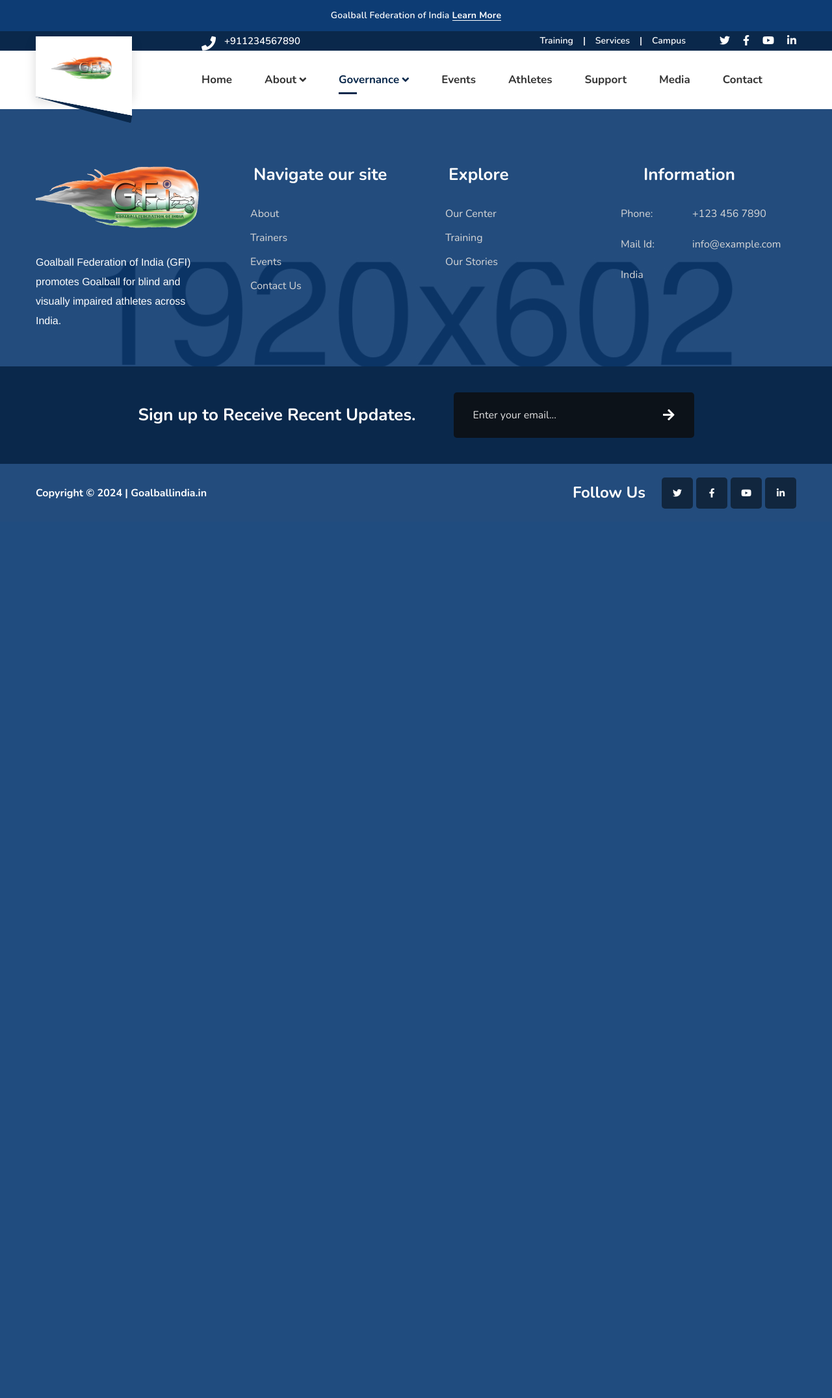
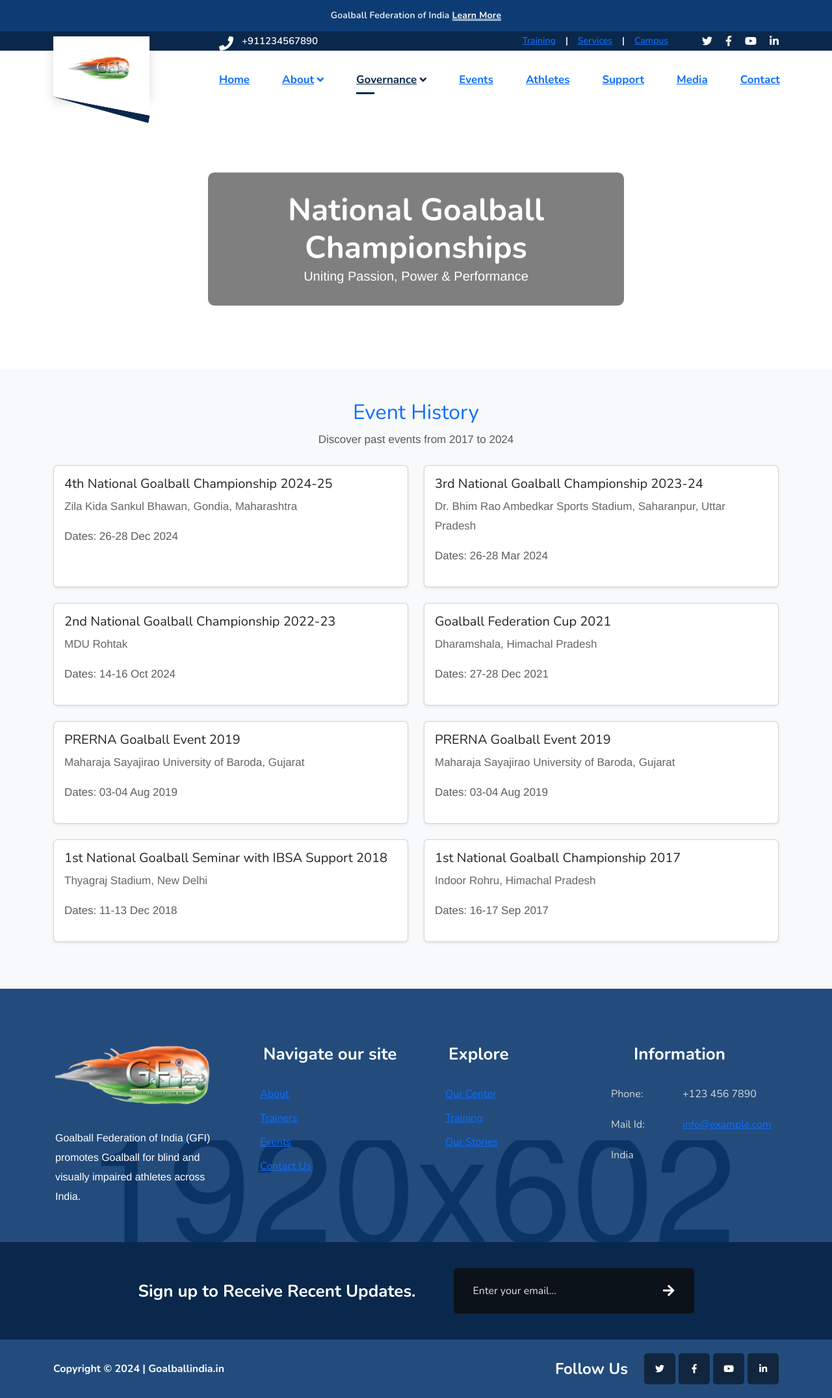
Before and after one commit to Pankajvijaybhatnagar/goalball, a PHP site: page /events.php in a window 1280 px wide. Shown: the whole page at 65% size. Before the commit the page ends 783 px from the top, so only its background shows below. Run offline with PHP 8.4, Linux system fonts and the light colour scheme.

Commit message:
updatd code by pankaj

```diff
--- a/events.php
+++ b/events.php
@@ -4,6 +4,139 @@
 include "layouts/header.php";
 ?>
 
+<?php
+// Event Data Array (you can fetch from DB later if needed)
+$events = [
+    [
+        "title" => "4th National Goalball Championship 2024-25",
+        "location" => "Zila Kida Sankul Bhawan, Gondia, Maharashtra",
+        "date" => "26-28 Dec 2024"
+    ],
+    [
+        "title" => "3rd National Goalball Championship 2023-24",
+        "location" => "Dr. Bhim Rao Ambedkar Sports Stadium, Saharanpur, Uttar Pradesh",
+        "date" => "26-28 Mar 2024"
+    ],
+    [
+        "title" => "2nd National Goalball Championship 2022-23",
+        "location" => "MDU Rohtak",
+        "date" => "14-16 Oct 2024"
+    ],
+    [
+        "title" => "Goalball Federation Cup 2021",
+        "location" => "Dharamshala, Himachal Pradesh",
+        "date" => "27-28 Dec 2021"
+    ],
+    [
+        "title" => "PRERNA Goalball Event 2019",
+        "location" => "Maharaja Sayajirao University of Baroda, Gujarat",
+        "date" => "03-04 Aug 2019"
+    ],
+    [
+        "title" => "PRERNA Goalball Event 2019",
+        "location" => "Maharaja Sayajirao University of Baroda, Gujarat",
+        "date" => "03-04 Aug 2019"
+    ],
+    [
+        "title" => "1st National Goalball Seminar with IBSA Support 2018",
+        "location" => "Thyagraj Stadium, New Delhi",
+        "date" => "11-13 Dec 2018"
+    ],
+    [
+        "title" => "1st National Goalball Championship 2017",
+        "location" => "Indoor Rohru, Himachal Pradesh",
+        "date" => "16-17 Sep 2017"
+    ]
+];
+?>
+<!DOCTYPE html>
+<html lang="en">
+<head>
+    <meta charset="UTF-8">
+    <title>National Goalball Championships</title>
+    <meta name="viewport" content="width=device-width, initial-scale=1">
+    <!-- Bootstrap CDN or local -->
+    <link href="https://cdn.jsdelivr.net/npm/bootstrap@5.3.0/dist/css/bootstrap.min.css" rel="stylesheet">
+    <style>
+        .hero-banner {
+            height: 400px;
+            position: relative;
+            overflow: hidden;
+        }
+        .hero-banner img {
+            width: 100%;
+            height: 100%;
+            object-fit: cover;
+        }
+        .banner-overlay {
+            position: absolute;
+            top: 50%;
+            left: 50%;
+            transform: translate(-50%, -50%);
+            background: rgba(0, 0, 0, 0.5);
+            padding: 30px 60px;
+            border-radius: 10px;
+        }
+        .banner-overlay h2, .banner-overlay p {
+            color: #fff;
+            margin-bottom: 0;
+        }
+    </style>
+</head>
+<body>
+
+<!-- Header -->
+<!-- <header class="bg-dark text-white py-3">
+    <div class="container text-center">
+        <h1>National Goalball Championship Events</h1>
+        <p class="mb-0">Organized Nationwide with Passion & Purpose</p>
+    </div>
+</header> -->
+
+<!-- Hero Banner -->
+<section class="hero-banner">
+    <!-- <img src="assets/images/goalball-banner.jpg" alt="Goalball Banner"> -->
+    <div class="banner-overlay text-center">
+        <h2 class="display-5 fw-bold">National Goalball Championships</h2>
+        <p class="lead">Uniting Passion, Power & Performance</p>
+    </div>
+</section>
+
+<!-- Event Section -->
+<section class="bg-light py-5">
+    <div class="container">
+        <div class="text-center mb-4">
+            <h2 class="text-primary">Event History</h2>
+            <p class="text-muted">Discover past events from 2017 to 2024</p>
+        </div>
+        <div class="row">
+            <?php foreach ($events as $event): ?>
+                <div class="col-md-6 mb-4">
+                    <div class="card h-100 shadow-sm">
+                        <div class="card-body">
+                            <h5 class="card-title"><?php echo htmlspecialchars($event['title']); ?></h5>
+                            <p class="card-text"><?php echo htmlspecialchars($event['location']); ?></p>
+                            <p class="text-muted">Dates: <?php echo htmlspecialchars($event['date']); ?></p>
+                        </div>
+                    </div>
+                </div>
+            <?php endforeach; ?>
+        </div>
+    </div>
+</section>
+
+<!-- Footer -->
+<!-- <footer class="bg-dark text-white text-center py-4">
+    <div class="container">
+        <p class="mb-1">&copy; <?php echo date("Y"); ?> National Goalball Federation</p>
+        <small>Designed & Developed by Your Team</small>
+    </div>
+</footer> -->
+
+<!-- Optional JS for Bootstrap -->
+<script src="https://cdn.jsdelivr.net/npm/bootstrap@5.3.0/dist/js/bootstrap.bundle.min.js"></script>
+</body>
+</html>
 
 
 
--- a/layouts/header.php
+++ b/layouts/header.php
@@ -1,21 +1,17 @@
 <?php
 include 'menus.php';
+$currentPage = basename($_SERVER['PHP_SELF']);
 ?>
-
 
 <!DOCTYPE html>
 <html lang="en">
-
 <head>
     <meta charset="UTF-8">
     <meta name="viewport" content="width=device-width, initial-scale=1, shrink-to-fit=no">
-    <meta name="description" content="" />
-    <meta name="keywords" content="" />
+    <title>Goalball Federation of India</title>
     <link rel="icon" href="assets/images/favicon.png" sizes="35x35" type="image/png">
-    <title>Goalball Federation of India</title>
 
-
-
+    <!-- Your Original CSS Files -->
     <link rel="stylesheet" href="assets/css/all.min.css">
     <link rel="stylesheet" href="assets/css/animate.min.css">
     <link rel="stylesheet" href="assets/css/bootstrap.min.css">
@@ -28,27 +24,26 @@
     <link rel="stylesheet" href="assets/css/owl.css">
     <link rel="stylesheet" href="assets/css/custom.css">
 </head>
+<body>
 
-<body>
 <main>
     <div id="preloader">
         <div class="preloader-inner">
-                <!-- <i class="preloader-icon thm-clr fas fas fa-medal"></i> -->
             <img src="assets/images/logo2.png" alt="">
         </div>
-        </div><!-- Page Loader -->
+    </div>
+
     <header class="style3 w-100">
         <div class="top-noti scndry-bg text-center w-100">
             <div class="container">
-                    <p class="mb-0">Goalball Federation of India <a class="simple-link d-inline-block"
-                            href="javascript:void(0);" title="">Learn More</a></p>
+                <p class="mb-0">Goalball Federation of India <a class="simple-link d-inline-block" href="javascript:void(0);" title="">Learn More</a></p>
             </div>
         </div>
+
         <div class="topbar bg-color11 w-100">
             <div class="container">
                 <div class="topbar-inner d-flex flex-wrap align-items-center justify-content-between w-100">
-                        <div class="header-contact position-relative"><i
-                                class="fas fa-phone position-absolute"></i>+911234567890</div>
+                    <div class="header-contact position-relative"><i class="fas fa-phone position-absolute"></i>+911234567890</div>
                     <div class="topbar-right d-inline-flex align-items-center flex-wrap">
                         <ul class="top-links mb-0 list-unstyled d-inline-flex align-items-center flex-wrap">
                             <li><a href="#" title="">Training</a></li>
@@ -56,86 +51,54 @@
                             <li><a href="#" title="">Campus</a></li>
                         </ul>
                         <div class="social-links d-inline-flex">
-                                <a href="https://twitter.com/" title="Twtiiter" target="_blank"><i
-                                        class="fab fa-twitter"></i></a>
-                                <a href="https://www.facebook.com/" title="Facebook" target="_blank"><i
-                                        class="fab fa-facebook-f"></i></a>
-                                <a href="https://www.youtube.com/" title="Youtube" target="_blank"><i
-                                        class="fab fa-youtube"></i></a>
-                                <a href="https://www.linkedin.com/" title="Linkedin" target="_blank"><i
-                                        class="fab fa-linkedin-in"></i></a>
-                            </div>
-                            <!-- <a class="search-btn d-inline-block position-relative" href="javascript:void(0);" title=""><i class="fas fa-search"></i></a> -->
+                            <a href="https://twitter.com/" target="_blank"><i class="fab fa-twitter"></i></a>
+                            <a href="https://www.facebook.com/" target="_blank"><i class="fab fa-facebook-f"></i></a>
+                            <a href="https://www.youtube.com/" target="_blank"><i class="fab fa-youtube"></i></a>
+                            <a href="https://www.linkedin.com/" target="_blank"><i class="fab fa-linkedin-in"></i></a>
                         </div>
                     </div>
                 </div>
-            </div><!-- Topbar -->
+            </div>
+        </div>
+
+        <!-- Logo and Main Menu -->
         <div class="logo-menu-wrap position-relative w-100">
             <div class="container">
-                    <div
-                        class="logo-menu-inner d-flex flex-wrap align-items-center justify-content-between position-relative w-100">
+                <div class="logo-menu-inner d-flex flex-wrap align-items-center justify-content-between position-relative w-100">
                     <div class="logo v2 z1 bg-color6 shadow position-absolute text-center">
-                            <h1 class="mb-0"><a class="d-block" href="index.html" title="Home"><img class="img-fluid"
-                                        width="100px" src="assets/images/logo-2.png" alt="Logo"
-                                        srcset="assets/images/logo-2.png"></a></h1>
-                        </div><!-- Logo -->
+                        <h1 class="mb-0"><a class="d-block" href="index.php" title="Home"><img class="img-fluid" width="100px" src="assets/images/logo-2.png" alt="Logo"></a></h1>
+                    </div>
                     <nav class="d-flex flex-wrap align-items-center justify-content-between w-100">
                         <div class="header-left">
                             <ul class="mb-0 list-unstyled d-inline-flex">
                                 <?php
                                 foreach ($menus as $key => $value) {
-                                        echo '<li class="menu-item' . (!empty($value['submenus']) ? '-has-children' : '') . '"><a href="' . $value['link'] . '" title="">' . $key . '</a>';
+                                    $isActive = '';
+                                    $hasSubmenus = !empty($value['submenus']);
+                                    $isParentActive = false;
 
-                                        if (!empty($value['submenus'])) {
+                                    if (!$hasSubmenus && basename($value['link']) === $currentPage) {
+                                        $isActive = ' active';
+                                    }
+
+                                    if ($hasSubmenus) {
+                                        foreach ($value['submenus'] as $submenuValue) {
+                                            if (basename($submenuValue['link']) === $currentPage) {
+                                                $isActive = ' active';
+                                                $isParentActive = true;
+                                                break;
+                                            }
+                                        }
+                                    }
+
+                                    echo '<li class="menu-item' . ($hasSubmenus ? ' menu-item-has-children' : '') . $isActive . '">';
+                                    echo '<a href="' . $value['link'] . '">' . $key . '</a>';
+
+                                    if ($hasSubmenus) {
                                         echo '<ul class="mb-0 list-unstyled">';
                                         foreach ($value['submenus'] as $submenuKey => $submenuValue) {
-                                                echo '<li><a href="' . $submenuValue['link'] . '" title="">' . $submenuKey . '</a></li>';
-                                            }
-                                            echo '</ul>';
-                                        }
-
-                                        echo '</li>';
-                                    }
-                                    ?>
-                                    <!-- <li class="menu-item-has-children"><a href="javascript:void(0);" title="">Home</a> -->
-
-                                </ul>
-                            </div>
-                            <!-- <div class="header-right d-inline-flex flex-wrap align-items-center">
-                                <a class="thm-btn v2 scndry-bg brd-rd5 d-inline-block position-relative overflow-hidden"
-                                    href="#" title="">login</a>
-                            </div> -->
-                        </nav><!-- Navigation -->
-                    </div>
-                </div>
-            </div><!-- Logo & Menu Wrap -->
-        </header><!-- Header -->
-        <div class="header-search d-flex flex-wrap align-items-center position-fixed w-100">
-            <span class="search-close-btn position-absolute"><i class="fas fa-times"></i></span>
-            <form class="w-100 position-relative">
-                <button type="submit"><i class="fas fa-search"></i></button>
-                <input type="text" placeholder="Search">
-            </form>
-        </div><!-- Header Search -->
-        <div class="sticky-menu">
-            <div class="container">
-                <div class="sticky-menu-inner d-flex flex-wrap align-items-center justify-content-between w-100">
-                    <div class="logo">
-                        <h1 class="mb-0"><a class="d-block" href="index.html" title="Home"><img class="img-fluid"
-                                    width="100px" src="assets/images/logo-2.png" alt="Logo"
-                                    srcset="assets/images/logo-2.png"></a></h1>
-                    </div><!-- Logo -->
-                    <nav class="d-flex flex-wrap align-items-center justify-content-between">
-                        <div class="header-left">
-                            <ul class="mb-0 list-unstyled d-inline-flex">
-                            <?php
-                                    foreach ($menus as $key => $value) {
-                                        echo '<li class="menu-item' . (!empty($value['submenus']) ? '-has-children' : '') . '"><a href="' . $value['link'] . '" title="">' . $key . '</a>';
-
-                                        if (!empty($value['submenus'])) {
-                                            echo '<ul class="mb-0 list-unstyled">';
-                                            foreach ($value['submenus'] as $submenuKey => $submenuValue) {
-                                                echo '<li><a href="' . $submenuValue['link'] . '" title="">' . $submenuKey . '</a></li>';
+                                            $subActive = (basename($submenuValue['link']) === $currentPage) ? ' class="active"' : '';
+                                            echo '<li' . $subActive . '><a href="' . $submenuValue['link'] . '">' . $submenuKey . '</a></li>';
                                         }
                                         echo '</ul>';
                                     }
@@ -148,18 +111,69 @@
                     </nav>
                 </div>
             </div>
-        </div><!-- Sticky Menu -->
+        </div>
+    </header>
+
+    <!-- Sticky Menu -->
+    <div class="sticky-menu">
+        <div class="container">
+            <div class="sticky-menu-inner d-flex flex-wrap align-items-center justify-content-between w-100">
+                <div class="logo">
+                    <h1 class="mb-0"><a class="d-block" href="index.php" title="Home"><img class="img-fluid" width="100px" src="assets/images/logo-2.png" alt="Logo"></a></h1>
+                </div>
+                <nav class="d-flex flex-wrap align-items-center justify-content-between">
+                    <div class="header-left">
+                        <ul class="mb-0 list-unstyled d-inline-flex">
+                            <?php
+                            foreach ($menus as $key => $value) {
+                                $isActive = '';
+                                $hasSubmenus = !empty($value['submenus']);
+                                $isParentActive = false;
+
+                                if (!$hasSubmenus && basename($value['link']) === $currentPage) {
+                                    $isActive = ' active';
+                                }
+
+                                if ($hasSubmenus) {
+                                    foreach ($value['submenus'] as $submenuValue) {
+                                        if (basename($submenuValue['link']) === $currentPage) {
+                                            $isActive = ' active';
+                                            $isParentActive = true;
+                                            break;
+                                        }
+                                    }
+                                }
+
+                                echo '<li class="menu-item' . ($hasSubmenus ? ' menu-item-has-children' : '') . $isActive . '">';
+                                echo '<a href="' . $value['link'] . '">' . $key . '</a>';
+
+                                if ($hasSubmenus) {
+                                    echo '<ul class="mb-0 list-unstyled">';
+                                    foreach ($value['submenus'] as $submenuKey => $submenuValue) {
+                                        $subActive = (basename($submenuValue['link']) === $currentPage) ? ' class="active"' : '';
+                                        echo '<li' . $subActive . '><a href="' . $submenuValue['link'] . '">' . $submenuKey . '</a></li>';
+                                    }
+                                    echo '</ul>';
+                                }
+
+                                echo '</li>';
+                            }
+                            ?>
+                        </ul>
+                    </div>
+                </nav>
+            </div>
+        </div>
+    </div>
+
+    <!-- Responsive Header -->
     <div class="rspn-hdr">
         <div class="rspn-mdbr">
             <div class="rspn-scil d-inline-flex flex-wrap">
-                    <a class="twitter-hvr" href="https://twitter.com/" title="Twtiiter" target="_blank"><i
-                            class="fab fa-twitter"></i></a>
-                    <a class="facebook-hvr" href="https://www.facebook.com/" title="Facebook" target="_blank"><i
-                            class="fab fa-facebook-f"></i></a>
-                    <a class="youtube-hvr" href="https://www.youtube.com/" title="Youtube" target="_blank"><i
-                            class="fab fa-youtube"></i></a>
-                    <a class="linkedin-hvr" href="https://www.linkedin.com/" title="Linkedin" target="_blank"><i
-                            class="fab fa-linkedin-in"></i></a>
+                <a class="twitter-hvr" href="https://twitter.com/" title="Twitter" target="_blank"><i class="fab fa-twitter"></i></a>
+                <a class="facebook-hvr" href="https://www.facebook.com/" title="Facebook" target="_blank"><i class="fab fa-facebook-f"></i></a>
+                <a class="youtube-hvr" href="https://www.youtube.com/" title="YouTube" target="_blank"><i class="fab fa-youtube"></i></a>
+                <a class="linkedin-hvr" href="https://www.linkedin.com/" title="LinkedIn" target="_blank"><i class="fab fa-linkedin-in"></i></a>
             </div>
             <form class="rspn-srch">
                 <input type="text" placeholder="Enter Your Keyword">
@@ -168,12 +182,10 @@
         </div>
         <div class="lg-mn">
             <div class="logo">
-                    <h1 class="mb-0 d-block"><a href="index.html" title="Home"><img width="140px"
-                                src="assets/images/logo-2.png" alt="Logo"></a></h1>
+                <h1 class="mb-0 d-block"><a href="index.php" title="Home"><img width="140px" src="assets/images/logo-2.png" alt="Logo"></a></h1>
             </div>
             <div class="rspn-cnt">
-                    <span><i class="thm-clr far fa-envelope"></i><a href="mailto:info@youremailid.com"
-                            title="">info@youremailid.com</a></span>
+                <span><i class="thm-clr far fa-envelope"></i><a href="mailto:info@youremailid.com" title="">info@youremailid.com</a></span>
                 <span><i class="thm-clr fas fa-phone-alt"></i>+911234567890</span>
             </div>
             <span class="rspn-mnu-btn"><i class="fa fa-list-ul"></i></span>
@@ -183,19 +195,35 @@
             <ul class="mb-0 list-unstyled w-100">
                 <?php
                 foreach ($menus as $key => $value) {
-                                        echo '<li class="menu-item' . (!empty($value['submenus']) ? '-has-children' : '') . '"><a href="' . $value['link'] . '" title="">' . $key . '</a>';
-
-                                        if (!empty($value['submenus'])) {
+                    $hasSubmenus = !empty($value['submenus']);
+                    $isActive = '';
+                    if (!$hasSubmenus && basename($value['link']) === $currentPage) {
+                        $isActive = ' active';
+                    }
+                    if ($hasSubmenus) {
+                        foreach ($value['submenus'] as $submenuValue) {
+                            if (basename($submenuValue['link']) === $currentPage) {
+                                $isActive = ' active';
+                                break;
+                            }
+                        }
+                    }
+                    echo '<li class="menu-item' . ($hasSubmenus ? ' menu-item-has-children' : '') . $isActive . '">';
+                    echo '<a href="' . $value['link'] . '">' . $key . '</a>';
+                    if ($hasSubmenus) {
                         echo '<ul class="mb-0 list-unstyled">';
                         foreach ($value['submenus'] as $submenuKey => $submenuValue) {
-                                                echo '<li><a href="' . $submenuValue['link'] . '" title="">' . $submenuKey . '</a></li>';
+                            $subActive = (basename($submenuValue['link']) === $currentPage) ? ' class="active"' : '';
+                            echo '<li' . $subActive . '><a href="' . $submenuValue['link'] . '">' . $submenuKey . '</a></li>';
                         }
                         echo '</ul>';
                     }
-
                     echo '</li>';
                 }
                 ?>
             </ul>
-            </div><!-- Responsive Menu -->
-        </div><!-- Responsive Header -->
+        </div>
+    </div>
+</main>
+</body>
+</html>
```
Also changed, not shown: course.php (added), event.php (added). Lines whose indentation alone changed are shown as unchanged.
